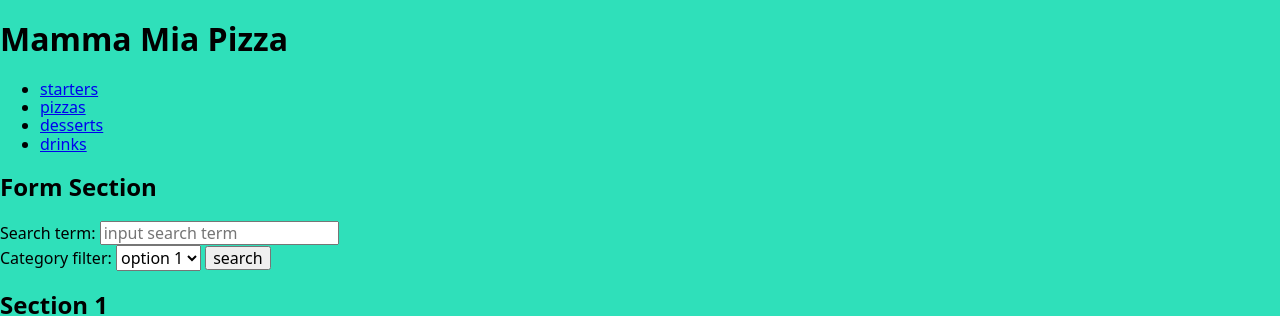
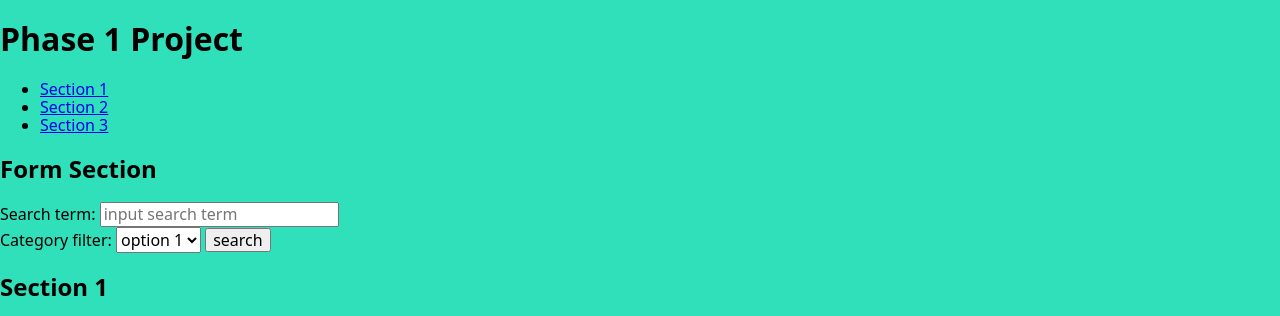
Before and after one commit to jpabloc17/flatiron-frontend-phase-1-project, a plain HTML site: page index.html in a window 1280 px wide. Shown: the top 316 px of the page. Drawn offline with nearby package versions, Linux system fonts and the light colour scheme.

Commit message:
add header section

```diff
--- a/index.html
+++ b/index.html
@@ -21,21 +21,18 @@
   </head>
   <body>
     <!-- header begins -->
-    <header id="back-to-top">
-      <h1>Mamma Mia Pizza</h1>
+    <header id="top">
+      <h1>Phase 1 Project</h1>
       <nav>
         <ul>
           <li>
-            <a href="#starters">starters</a>
+            <a href="#section1">Section 1</a>
           </li>
           <li>
-            <a href="#pizzas">pizzas</a>
+            <a href="#section2">Section 2</a>
           </li>
           <li>
-            <a href="#desserts">desserts</a>
-          </li>
-          <li>
-            <a href="#drinks">drinks</a>
+            <a href="#section3">Section 3</a>
           </li>
         </ul>
       </nav>
```
